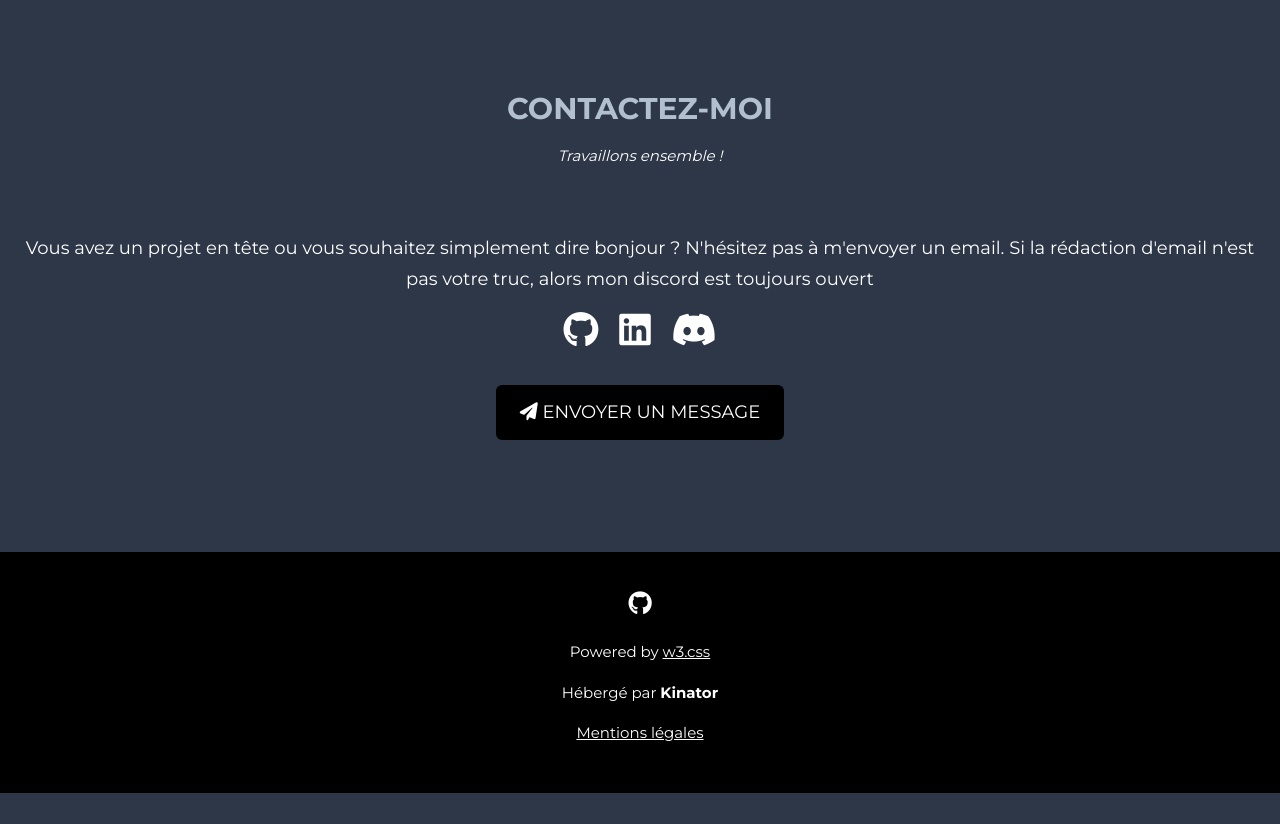
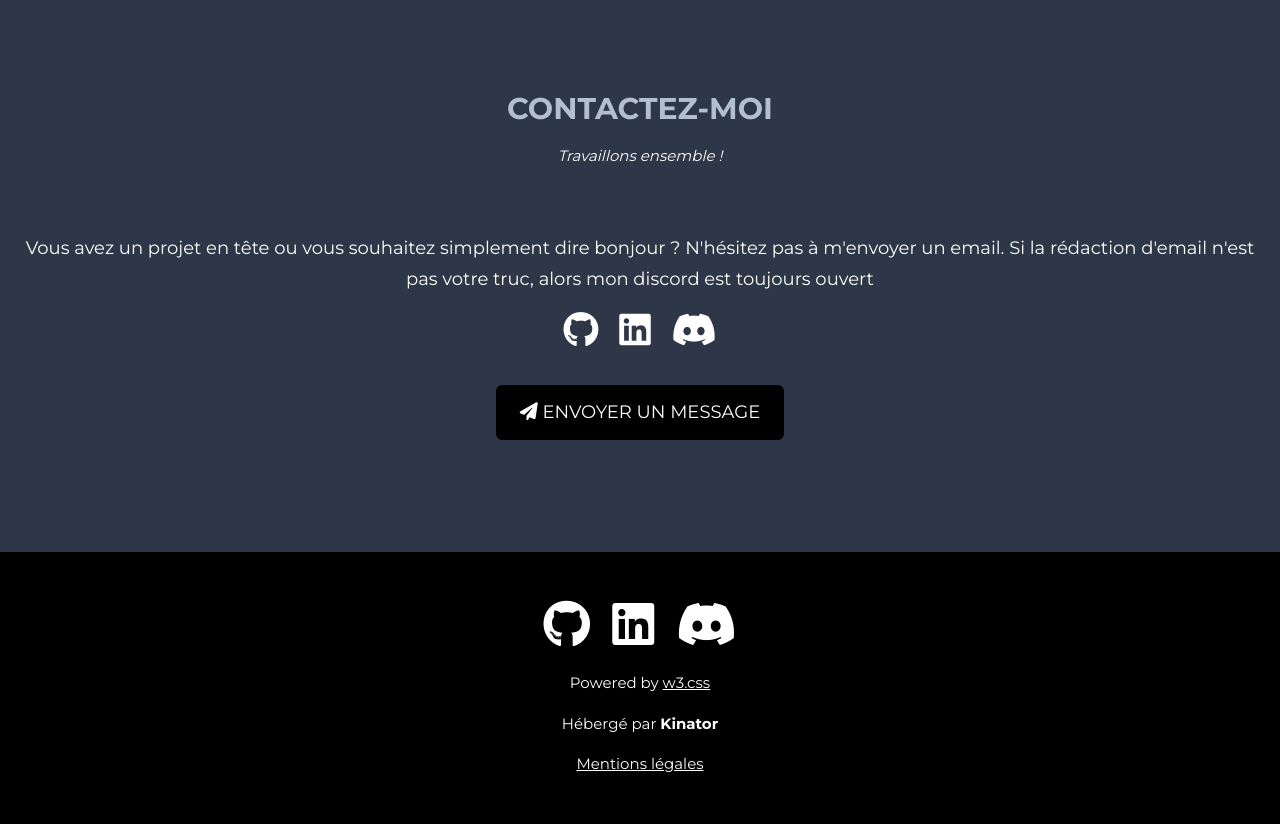
Before and after one commit to kinator/portfolio, a PHP site: page / in a window 1280 px wide. Shown: the part 3643-4467 px from the top of the page. Before the commit the page ends 4436 px from the top, so only its background shows below. Run offline with PHP 8.4, Linux system fonts and the light colour scheme; data that the repository does not hold is empty; some libraries are stand-ins or nearby versions.

Commit message:
fix: footer

```diff
--- a/inc/footer.php
+++ b/inc/footer.php
@@ -7,7 +7,7 @@ $confirms = json_encode($confirms);
 unset($_SESSION['mesgs']['errors']);
 unset($_SESSION['mesgs']['confirm']);
 
-if ($db) {
+if (isset($db)) {
     $db = NULL;
 }
 ?>
@@ -35,7 +35,11 @@ if ($db) {
 
 <!-- Footer -->
 <footer class="w3-container w3-padding-32 w3-center w3-black w3-xlarge">
-  <a href="https://github.com/JrCanDev/GDI" target="_blank"><i class="fab fa-github w3-hover-opacity" aria-hidden="true"></i></a>
+  <div class="w3-section">
+    <a href="https://github.com/kinator" target="_blank" class="w3-hover-text-grey w3-margin-right"><i class="fab fa-github fa-2x"></i></a>
+    <a href="https://www.linkedin.com/in/julien-behani-929439353/" target="_blank" class="w3-hover-text-blue w3-margin-right"><i class="fab fa-linkedin fa-2x"></i></a>
+    <a href="https://discord.com/users/712367050710056965" target="_blank" class="w3-hover-text-indigo"><i class="fab fa-discord fa-2x"></i></a>
+  </div>
   <p class="w3-medium">Powered by <a href="https://www.w3schools.com/w3css/default.asp" target="_blank">w3.css</a></p>
   <p class="w3-medium">Hébergé par <strong>Kinator</strong></p>
   <p class="w3-medium"><a href="<?= $base_url ?>/mentions">Mentions légales</a></p>
--- a/views/projets/index.view.php
+++ b/views/projets/index.view.php
@@ -62,6 +62,10 @@ if (!empty($projects)) {
             </header>
             <div class="modal-body">
               <p style="font-size: 1.1rem; line-height: 1.6;"><?= $project['description'] ?></p>
+
+              <?php if (!empty($project['commentary'])): ?>
+                <p style="font-size: 1rem; margin-top: 15px;"><?= $project['commentary'] ?></p>
+              <?php endif; ?>
 
               <div class="modal-gallery">
                 <?php foreach ($project['images'] as $img): ?>
```
Also changed, not shown: inc/top.year.ajax.php (deleted, +0 -11 lines).
